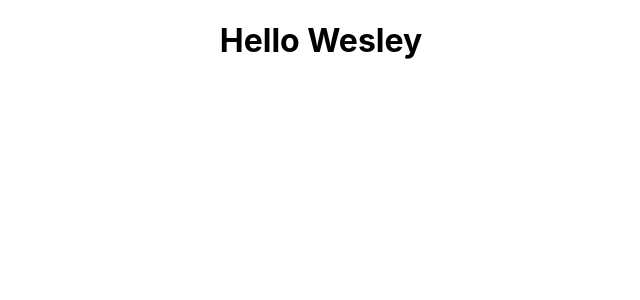
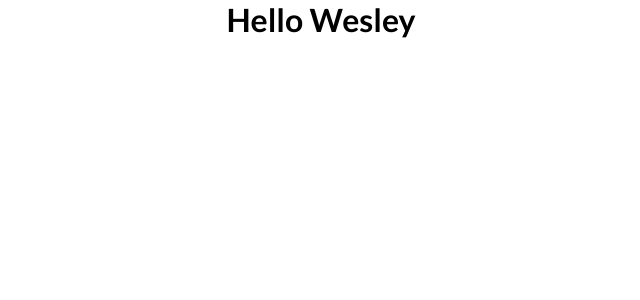
Before and after one commit to wesleywisch/Dashboard-Admin, a React (Create React App) app in the folder dashboard-admin/: page / in a window 1280 px wide. Shown: the top 300 px of the page, without its empty margins (319-959 px from the left). Built offline with nearby package versions, Linux system fonts and the light colour scheme.

Commit message:
Começando a padronização de alguns estilos

```diff
--- a/dashboard-admin/src/index.css
+++ b/dashboard-admin/src/index.css
@@ -1,13 +1,81 @@
-body {
-  margin: 0;
-  font-family: -apple-system, BlinkMacSystemFont, 'Segoe UI', 'Roboto', 'Oxygen',
-    'Ubuntu', 'Cantarell', 'Fira Sans', 'Droid Sans', 'Helvetica Neue',
-    sans-serif;
-  -webkit-font-smoothing: antialiased;
-  -moz-osx-font-smoothing: grayscale;
+@import url('https://fonts.googleapis.com/css2?family=Lato:wght@300;400;700&display=swap');
+
+/* Estilização da scrollbar  */
+
+::-webkit-scrollbar{
+  width: 5px;
+  height: 6px;
 }
 
-code {
-  font-family: source-code-pro, Menlo, Monaco, Consolas, 'Courier New',
-    monospace;
+::-webkit-scrollbar{
+  box-shadow: inset 0 0 5px #a5aaad;
+  border-radius: 10px;
 }
+
+::-webkit-scrollbar-thumb{
+  background: #3ea175;
+  border-radius: 10px;
+}
+
+::-webkit-scrollbar-thumb:hover{
+  background: #a5aaad;
+}
+
+/* Estilização gerais */
+
+*{
+  margin: 0;
+  padding: 0;
+}
+
+body{
+  box-sizing: border-box;
+  font-family: 'Lato', sans-serif;
+}
+
+.text-primary-p{
+  color: #a5aaad;
+  font-size: 14px;
+  font-weight: 700;
+}
+
+.font-bold{
+  font-weight: 700;
+}
+
+.text-title{
+  color: #2e4a66;
+}
+
+.text-lightblue{
+  color: #469cac;
+}
+
+.text-red{
+  color: #cc3d38;
+}
+
+.text-yellow{
+  color: #a98921;
+}
+
+.text-green{
+  color: #3b9668;
+}
+
+.container{
+  display: grid;
+  height: 100vh;
+  grid-template-columns: 0.8fr repeat(3, 1fr);
+  grid-template-rows: 0.2fr 3fr;
+  grid-template-areas: 'sidebar nav nav nav'
+                       'sidebar main main main';
+}
+
+@media only screen and (max-width: 978px){
+  .container{
+    grid-template-columns: 1fr;
+    grid-template-rows: 0.2fr 3fr;
+    grid-template-areas: 'nav' 'main';
+  }
+}
```
